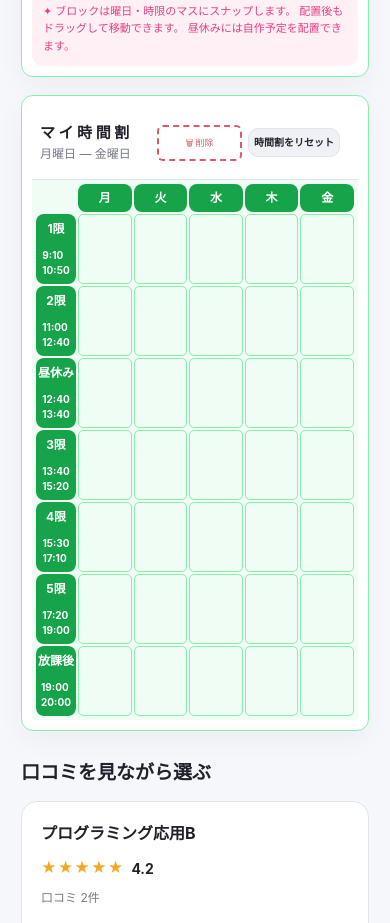
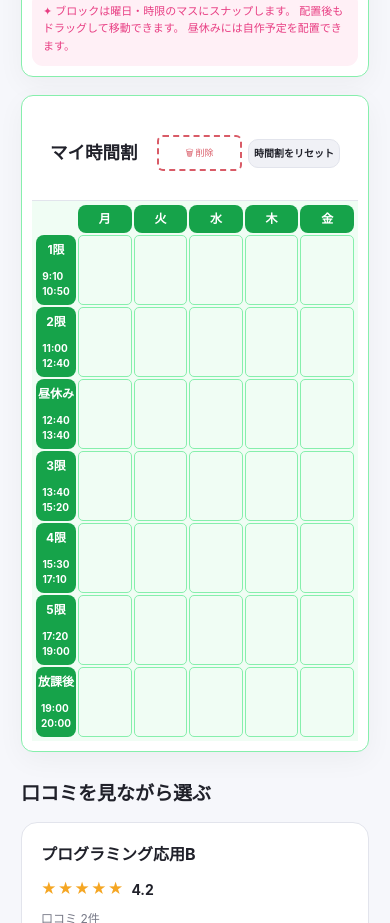
Before and after one commit to TIDesiign-ai/calcweb, a Next.js app: page / in a window 390 px wide. Shown: the part 860-1783 px from the top of the page. Built offline with nearby package versions, Linux system fonts and the light colour scheme.

Commit message:
phone fixed

```diff
--- a/components/TimetableApp.tsx
+++ b/components/TimetableApp.tsx
@@ -583,10 +583,7 @@ export default function TimetableApp({
               <section className="panel">
                 <div className="schedule-tools">
                   <div>
-                    <strong>マ イ 時 間 割</strong>
-                    <div className="small-muted">
-                      月曜日 — 金曜日
-                    </div>
+                    <h3>マイ時間割</h3>
                   </div>
 
 
```
